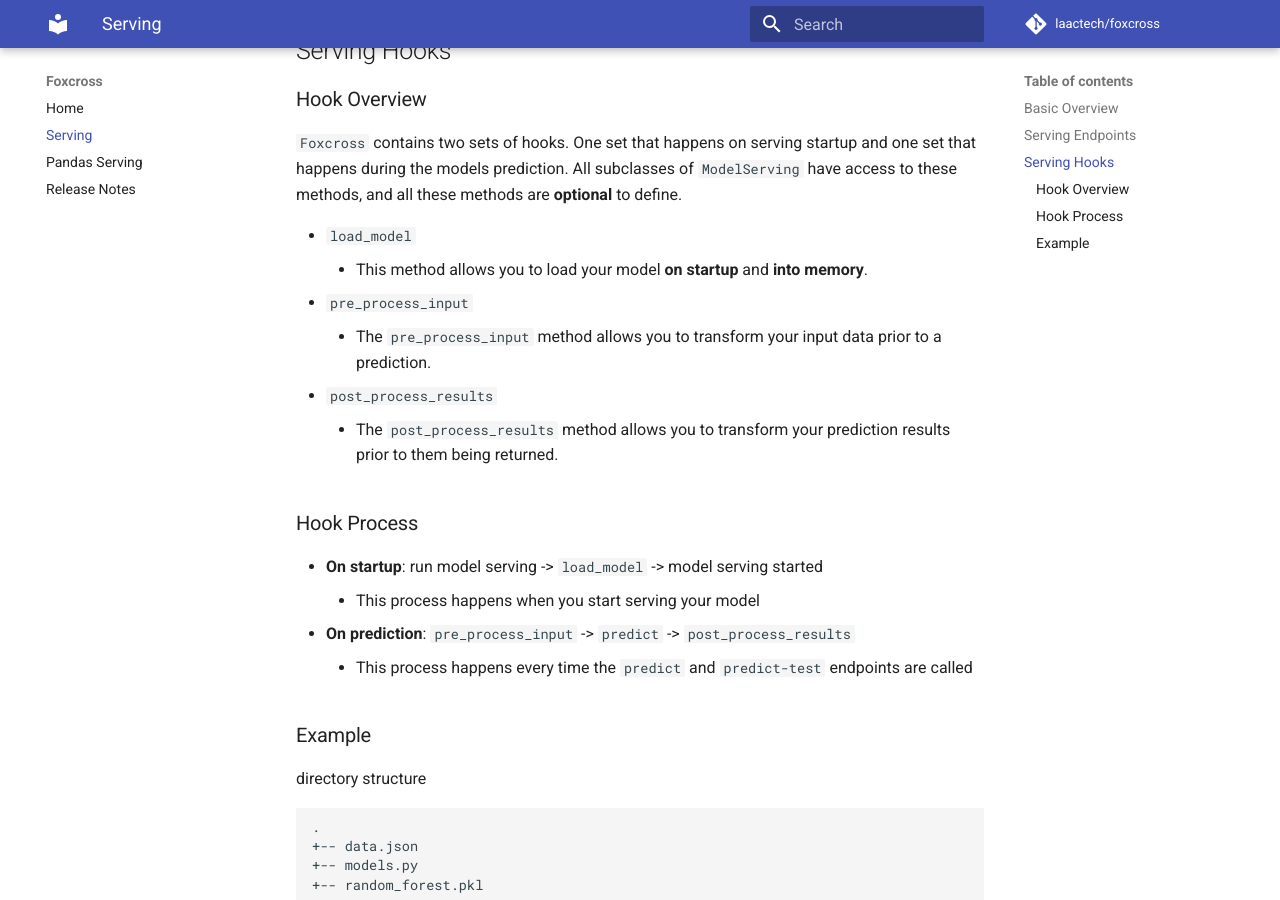
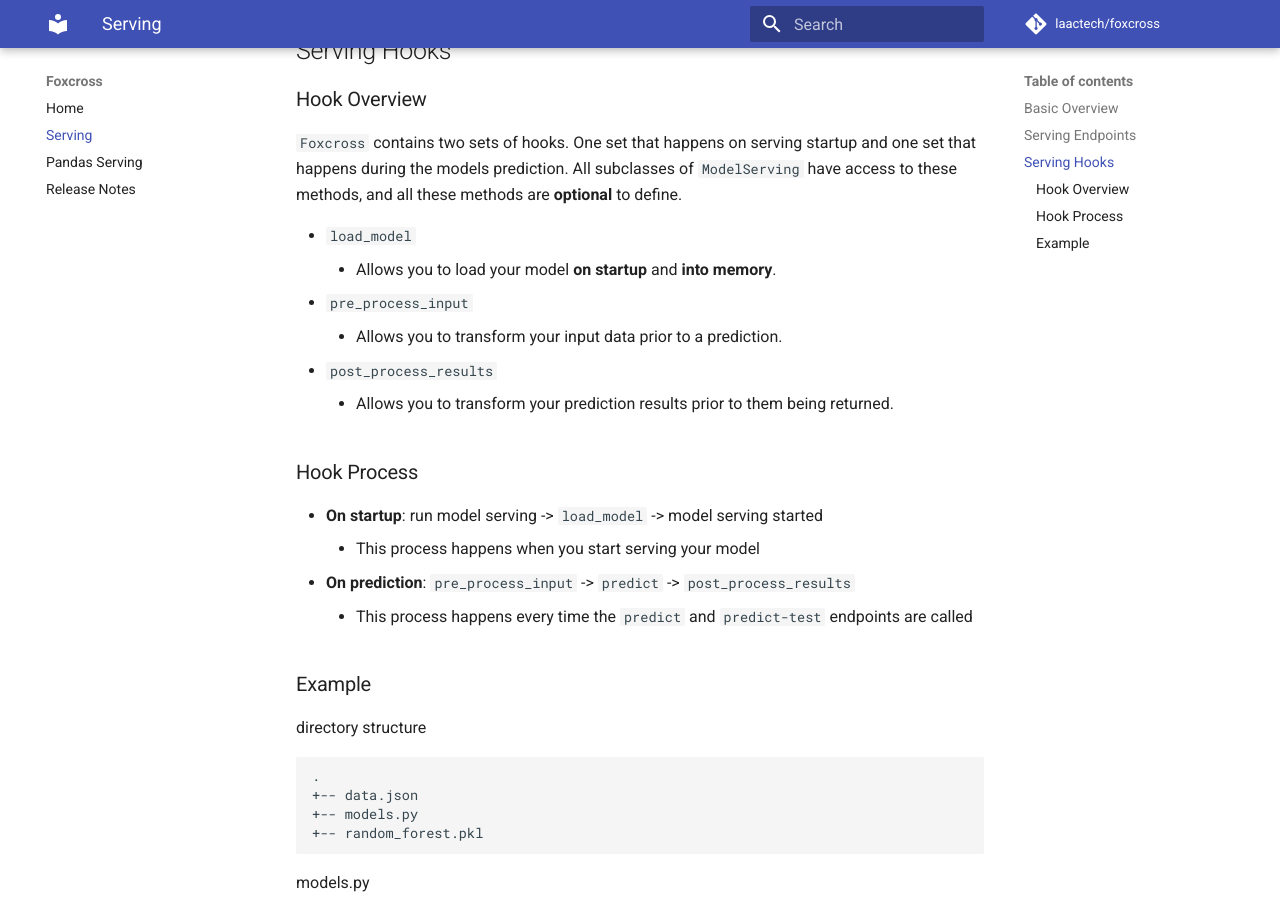
Before and after one commit to laactechnology/foxcross, an MkDocs documentation site: the page built from docs/serving.md, in a window 1280 px wide and 900 px high, scrolled down 1370 px. Built offline with MkDocs 1.6.1 and Material for MkDocs 9.7.7, drawn with Linux system fonts in a browser that asks for light colours; comment, search, counter and statistics services are not loaded.

```diff
--- a/docs/serving.md
+++ b/docs/serving.md
@@ -53,13 +53,11 @@ that happens during the models prediction. All subclasses of `ModelServing` have
 these methods, and all these methods are **optional** to define.
 
 * `load_model`
-    * This method allows you to load your model **on startup** and **into memory**.
+    * Allows you to load your model **on startup** and **into memory**.
 * `pre_process_input`
-    * The `pre_process_input` method allows you to transform your input data prior to a
-    prediction.
+    * Allows you to transform your input data prior to a prediction.
 * `post_process_results`
-    * The `post_process_results` method allows you to transform your prediction results
-    prior to them being returned.
+    * Allows you to transform your prediction results prior to them being returned.
 
 ### Hook Process
 
```
